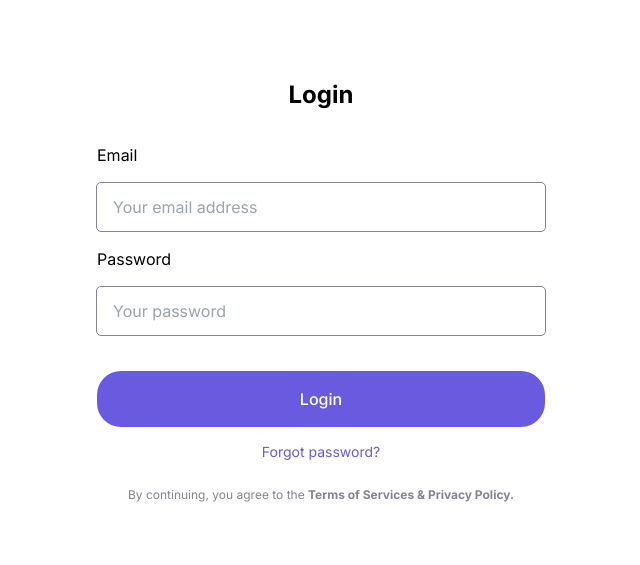
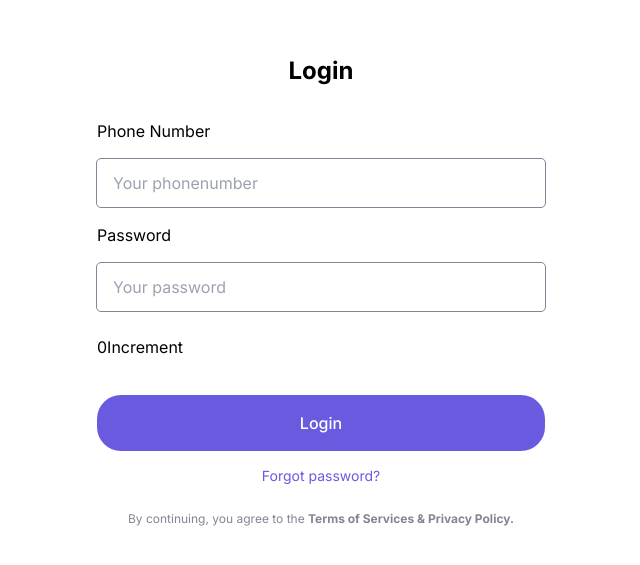
Before and after one commit to htheanh2000/Vani-heroes-quiz-fe, a Next.js app: page /sign-in in a window 1280 px wide. Shown: the part 109-674 px from the top of the page, without its empty margins (319-959 px from the left). Built offline with nearby package versions, Linux system fonts and the light colour scheme.

Commit message:
feat: set up redux

```diff
--- a/package.json
+++ b/package.json
@@ -9,9 +9,11 @@
     "lint": "next lint"
   },
   "dependencies": {
+    "@reduxjs/toolkit": "^2.2.1",
     "next": "14.1.0",
     "react": "^18",
     "react-dom": "^18",
+    "react-redux": "^9.1.0",
     "react-swipeable": "^7.0.1"
   },
   "devDependencies": {
--- a/src/app/layout.tsx
+++ b/src/app/layout.tsx
@@ -1,12 +1,13 @@
 import type { Metadata } from "next";
 import { Inter } from "next/font/google";
+import { Providers } from "@/components/provider";
 import "./globals.css";
 
 const inter = Inter({ subsets: ["latin"] });
 
 export const metadata: Metadata = {
-  title: "Create Next App",
-  description: "Generated by create next app",
+  title: "VaniHeros App",
+  description: "VaniHeros App",
 };
 
 export default function RootLayout({
@@ -16,7 +17,11 @@ export default function RootLayout({
 }>) {
   return (
     <html lang="en">
-      <body className={inter.className}>{children}</body>
+      <body className={inter.className}>
+      <Providers>
+        {children}
+      </Providers>
+        </body>
     </html>
   );
 }
--- a/src/app/sign-in/page.tsx
+++ b/src/app/sign-in/page.tsx
@@ -2,6 +2,7 @@
 import type { NextPage } from 'next';
 import Button from '@/components/button';
 import Input from '@/components/input';
+import Counter from '@/components/counter';
 
 const SignInPage: NextPage = () => {
   return (
@@ -10,9 +11,8 @@ const SignInPage: NextPage = () => {
         <h2 className="text-2xl font-bold text-center mb-8">Login</h2>
         <div className="space-y-4 mb-6">
           <Input
-            label="email"
-            type="email"
-            placeholder="Your email address"
+            label="phone number"
+            placeholder="Your phonenumber"
           />
           <Input
           label="password"
@@ -20,7 +20,7 @@ const SignInPage: NextPage = () => {
             placeholder="Your password"
           />
         </div>
-
+        <Counter></Counter>
         <Button className="w-full mb-3">
           Login
         </Button>
--- /dev/null
+++ b/src/components/counter.tsx
@@ -0,0 +1,19 @@
+"use client"
+import React from 'react';
+import { useAppSelector, useAppDispatch } from '@/store/store';
+import { incremented } from '@/store/features/counter/counterSlice';
+
+const Counter = () => {
+  const count = useAppSelector((state) => state.counter.value);
+  const dispatch = useAppDispatch();
+
+  return (
+    <div>
+      <span>{count}</span>
+      <button onClick={() => dispatch(incremented())}>Increment</button>
+      {/* ... */}
+    </div>
+  );
+};
+
+export default Counter;
--- /dev/null
+++ b/src/components/provider.tsx
@@ -0,0 +1,14 @@
+"use client";
+
+import { Provider } from "react-redux";
+import { store } from "@/store/store";
+import { ReactNode } from "react";
+
+
+interface IProps {
+    children: ReactNode
+}
+
+export function Providers({ children }: IProps) {
+  return <Provider store={store}>{children}</Provider>;
+}
--- /dev/null
+++ b/src/store/features/counter/counterSlice.ts
@@ -0,0 +1,31 @@
+import { createSlice, PayloadAction } from '@reduxjs/toolkit';
+
+interface CounterState {
+  value: number;
+}
+
+const initialState: CounterState = {
+  value: 0,
+};
+
+export const counterSlice = createSlice({
+  name: 'counter',
+  initialState,
+  reducers: {
+    incremented: (state) => {
+      state.value += 1;
+    },
+    decremented: (state) => {
+      state.value -= 1;
+    },
+    incrementedByAmount: (state, action: PayloadAction<number>) => {
+      state.value += action.payload;
+    },
+  },
+});
+
+// Export actions
+export const { incremented, decremented, incrementedByAmount } = counterSlice.actions;
+
+// Export reducer
+export default counterSlice.reducer;
--- /dev/null
+++ b/src/store/store.ts
@@ -0,0 +1,21 @@
+// store.ts
+import { configureStore } from '@reduxjs/toolkit';
+import { TypedUseSelectorHook, useDispatch, useSelector } from 'react-redux';
+
+// Import your reducers here
+import counterReducer from './features/counter/counterSlice';
+
+export const store = configureStore({
+  reducer: {
+    counter: counterReducer
+    // Add your reducers here
+  },
+});
+
+// Type definitions for use throughout your app
+export type AppDispatch = typeof store.dispatch;
+export type RootState = ReturnType<typeof store.getState>;
+
+// Typed hooks allowing you to use them instead of plain `useDispatch` and `useSelector`
+export const useAppDispatch: () => AppDispatch = useDispatch;
+export const useAppSelector: TypedUseSelectorHook<RootState> = useSelector;
```
Also changed, not shown: 1 other file (tests, documents, lock files or other folders).
